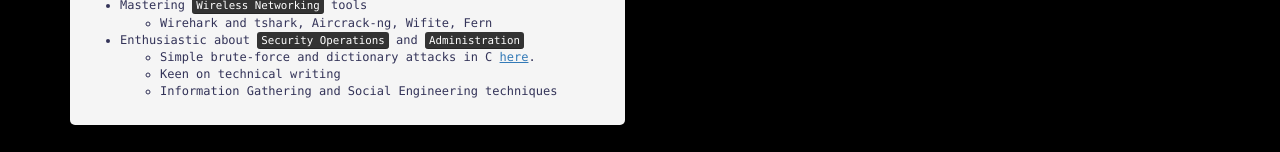
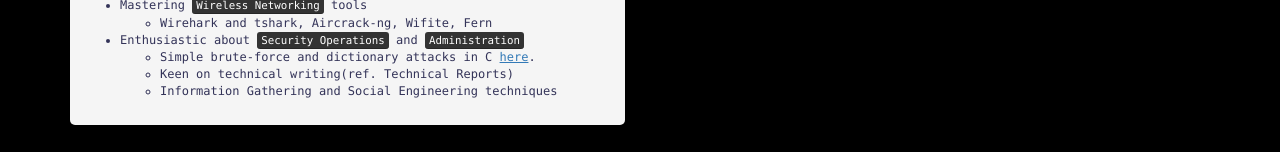
Before and after one commit to dimitrisdan/dimitrisdan.github.io, a website: page index.html in a window 1280 px wide. Shown: the part 1731-1883 px from the top of the page. Drawn offline with nearby package versions, Linux system fonts and the light colour scheme.

Commit message:
fixed security

```diff
--- a/index.html
+++ b/index.html
@@ -168,7 +168,7 @@
                         <li>Enthusiastic about <kbd>Security Operations</kbd> and <kbd>Administration</kbd>
                             <ul>
                                 <li>Simple brute-force and dictionary attacks in C <a href="https://github.com/dimitrisdan/brute-dictionary-attack-c" target="_blank">here</a>.</li>
-                                <li>Keen on technical writing</li>
+                                <li>Keen on technical writing(ref. Technical Reports)</li>
                                 <li>Information Gathering and Social Engineering techniques</li>
                             </ul>
                         </li>
```
